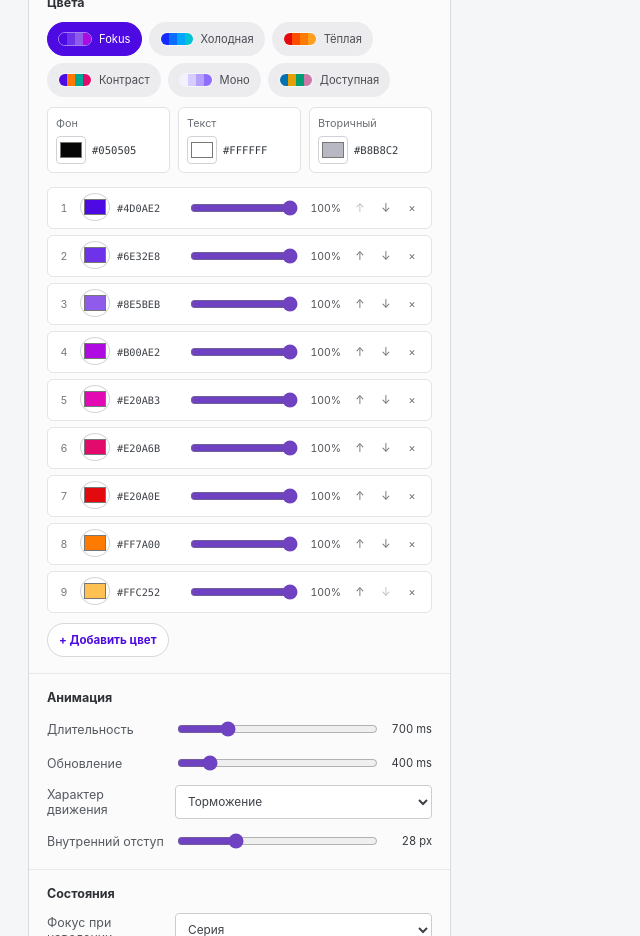
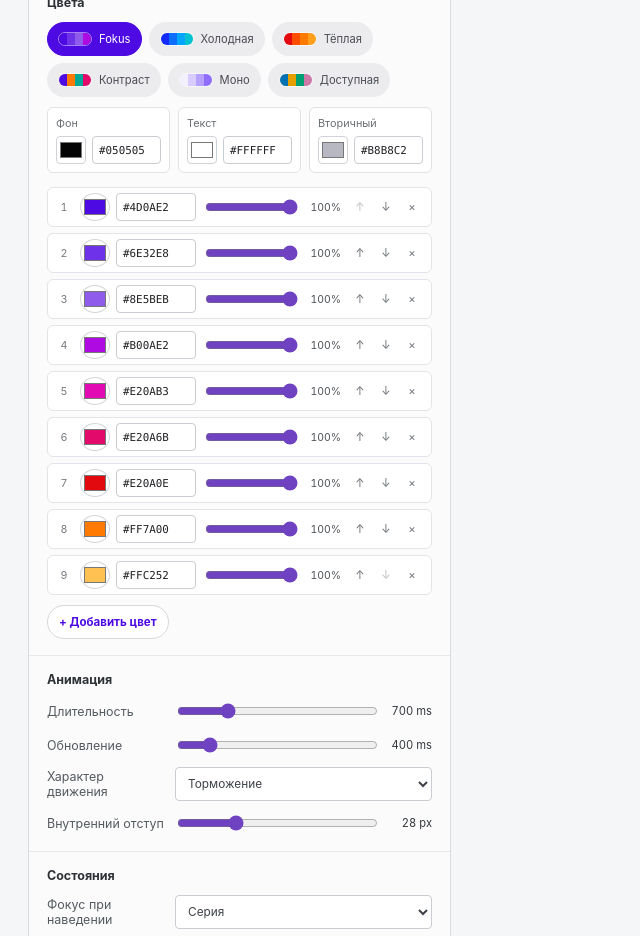
Before and after one commit to pentaoo/fokus_apache_echarts, a Vue app: page / in a window 1280 px wide. Shown: the part 2220-3156 px from the top of the page, without its empty margins (0-640 px from the left). Built offline with nearby package versions, Linux system fonts and the light colour scheme.

Commit message:
Add HEX color inputs and improve pie labels

```diff
--- a/src/App.vue
+++ b/src/App.vue
@@ -15,6 +15,7 @@ import {
   TooltipComponent,
 } from 'echarts/components'
 import VChart from 'vue-echarts'
+import HexColorInput from './components/HexColorInput.vue'
 import { applyChartStyle } from './chartStyle'
 import type {
   AnimationEasing,
@@ -1360,19 +1361,17 @@ async function copyOption() {
                 <div class="color-controls compact-colors">
                   <label>
                     <span>Граница</span>
-                    <input
+                    <HexColorInput
                       v-model="styleSettings.barBorderColor"
-                      type="color"
+                      label="Цвет границы столбца"
                     />
-                    <code>{{ styleSettings.barBorderColor }}</code>
                   </label>
                   <label>
                     <span>Фон</span>
-                    <input
+                    <HexColorInput
                       v-model="styleSettings.barBackgroundColor"
-                      type="color"
+                      label="Цвет фона столбца"
                     />
-                    <code>{{ styleSettings.barBackgroundColor }}</code>
                   </label>
                 </div>
               </details>
@@ -1598,7 +1597,7 @@ async function copyOption() {
                 >
                   <option value="outside">Снаружи</option>
                   <option value="inside">Внутри</option>
-                  <option value="center">В центре</option>
+                  <option value="center">В центре сектора</option>
                 </select>
               </label>
               <label class="select-control">
@@ -1645,11 +1644,10 @@ async function copyOption() {
                 <div class="color-controls compact-colors">
                   <label>
                     <span>Граница</span>
-                    <input
+                    <HexColorInput
                       v-model="styleSettings.pieBorderColor"
-                      type="color"
+                      label="Цвет границы сектора"
                     />
-                    <code>{{ styleSettings.pieBorderColor }}</code>
                   </label>
                 </div>
               </details>
@@ -1759,11 +1757,10 @@ async function copyOption() {
                 <div class="color-controls compact-colors">
                   <label>
                     <span>Граница</span>
-                    <input
+                    <HexColorInput
                       v-model="styleSettings.scatterBorderColor"
-                      type="color"
+                      label="Цвет границы точки"
                     />
-                    <code>{{ styleSettings.scatterBorderColor }}</code>
                   </label>
                 </div>
               </details>
@@ -2126,21 +2123,19 @@ async function copyOption() {
                 <div class="color-controls compact-colors">
                   <label>
                     <span>Фон</span>
-                    <input
+                    <HexColorInput
                       v-model="styleSettings.tooltipBackgroundColor"
-                      type="color"
                       :disabled="!styleSettings.showTooltip"
+                      label="Цвет фона tooltip"
                     />
-                    <code>{{ styleSettings.tooltipBackgroundColor }}</code>
                   </label>
                   <label>
                     <span>Граница</span>
-                    <input
+                    <HexColorInput
                       v-model="styleSettings.tooltipBorderColor"
-                      type="color"
                       :disabled="!styleSettings.showTooltip"
+                      label="Цвет границы tooltip"
                     />
-                    <code>{{ styleSettings.tooltipBorderColor }}</code>
                   </label>
                 </div>
                 <label class="range-control">
@@ -2241,19 +2236,17 @@ async function copyOption() {
                 <div class="color-controls compact-colors">
                   <label>
                     <span>Сетка</span>
-                    <input
+                    <HexColorInput
                       v-model="styleSettings.gridLineColor"
-                      type="color"
+                      label="Цвет линий сетки"
                     />
-                    <code>{{ styleSettings.gridLineColor }}</code>
                   </label>
                   <label>
                     <span>Оси</span>
-                    <input
+                    <HexColorInput
                       v-model="styleSettings.axisLineColor"
-                      type="color"
+                      label="Цвет линий осей"
                     />
-                    <code>{{ styleSettings.axisLineColor }}</code>
                   </label>
                 </div>
               </details>
@@ -2283,38 +2276,38 @@ async function copyOption() {
               <div class="color-controls">
                 <label>
                   <span>Фон</span>
-                  <input v-model="styleSettings.backgroundColor" type="color" />
-                  <code>{{ styleSettings.backgroundColor }}</code>
+                  <HexColorInput
+                    v-model="styleSettings.backgroundColor"
+                    label="Цвет фона графика"
+                  />
                 </label>
                 <label>
                   <span>Текст</span>
-                  <input v-model="styleSettings.textColor" type="color" />
-                  <code>{{ styleSettings.textColor }}</code>
+                  <HexColorInput
+                    v-model="styleSettings.textColor"
+                    label="Основной цвет текста"
+                  />
                 </label>
                 <label>
                   <span>Вторичный</span>
-                  <input v-model="styleSettings.mutedTextColor" type="color" />
-                  <code>{{ styleSettings.mutedTextColor }}</code>
+                  <HexColorInput
+                    v-model="styleSettings.mutedTextColor"
+                    label="Вторичный цвет текста"
+                  />
                 </label>
               </div>
               <div class="palette-editor">
                 <div
-                  v-for="(color, colorIndex) in styleSettings.palette"
+                  v-for="(_, colorIndex) in styleSettings.palette"
                   :key="colorIndex"
                   class="palette-row"
                 >
                   <span>{{ colorIndex + 1 }}</span>
-                  <label class="palette-color-input">
-                    <span class="visually-hidden">
-                      Цвет палитры {{ colorIndex + 1 }}
-                    </span>
-                    <input
-                      v-model="styleSettings.palette[colorIndex]"
-                      type="color"
-                      @input="markPaletteCustom"
-                    />
-                  </label>
-                  <code>{{ color }}</code>
+                  <HexColorInput
+                    v-model="styleSettings.palette[colorIndex]"
+                    :label="`Цвет палитры ${colorIndex + 1}`"
+                    @update:model-value="markPaletteCustom"
+                  />
                   <input
                     v-model.number="styleSettings.paletteOpacities[colorIndex]"
                     type="range"
@@ -2562,6 +2555,12 @@ async function copyOption() {
               </label>
             </div>
             <span class="background-name">{{ selectedBackground.name }}</span>
+            <HexColorInput
+              v-model="customBackground"
+              class="standard-background-hex"
+              label="Свой цвет фона"
+              @update:model-value="selectedBackgroundId = 'custom'"
+            />
           </fieldset>
 
           <div
--- a/src/chartStyle.ts
+++ b/src/chartStyle.ts
@@ -774,6 +774,7 @@ function stylePieSeries(
       ? sourceInnerRadius
       : config.pieInnerRadius
   const color = getPaletteColor(config, seriesIndex)
+  const labelInSectorCenter = config.pieLabelPosition === 'center'
 
   return {
     ...series,
@@ -797,15 +798,23 @@ function stylePieSeries(
     label: {
       ...series.label,
       show: config.showPieLabels,
-      position: config.pieLabelPosition,
-      align: config.labelAlignment,
+      position: labelInSectorCenter ? 'inside' : config.pieLabelPosition,
+      rotate: labelInSectorCenter ? 'tangential' : 0,
+      align: labelInSectorCenter ? 'center' : config.labelAlignment,
+      verticalAlign: labelInSectorCenter
+        ? 'middle'
+        : series.label?.verticalAlign,
       color: config.textColor,
       fontFamily: config.fontFamily,
-      fontSize: config.xAxisLabelSize,
+      fontSize: labelInSectorCenter
+        ? config.valueLabelSize
+        : config.xAxisLabelSize,
       fontWeight: config.fontWeight,
       ...(series.label?.formatter === undefined
         ? {
-            formatter: pieFormatter(config),
+            formatter: labelInSectorCenter
+              ? valueFormatter(config)
+              : pieFormatter(config),
           }
         : {}),
     },
--- /dev/null
+++ b/src/components/HexColorInput.vue
@@ -0,0 +1,112 @@
+<script setup lang="ts">
+import { ref, watch } from 'vue'
+
+const props = defineProps<{
+  label: string
+  disabled?: boolean
+}>()
+
+const color = defineModel<string>({ required: true })
+const draft = ref(color.value)
+const editing = ref(false)
+
+function normalizeHex(value: string, allowShort: boolean) {
+  const trimmed = value.trim().replace(/^#?/, '#').toUpperCase()
+
+  if (/^#[0-9A-F]{6}$/.test(trimmed)) return trimmed
+  if (allowShort && /^#[0-9A-F]{3}$/.test(trimmed)) {
+    return `#${trimmed
+      .slice(1)
+      .split('')
+      .map((character) => character.repeat(2))
+      .join('')}`
+  }
+  return null
+}
+
+function applyCompleteHex() {
+  const normalized = normalizeHex(draft.value, false)
+  if (!normalized) return
+
+  color.value = normalized
+  draft.value = normalized
+}
+
+function finishEditing() {
+  const normalized = normalizeHex(draft.value, true)
+  if (normalized) color.value = normalized
+
+  draft.value = normalized ?? color.value
+  editing.value = false
+}
+
+function updateFromPicker(event: Event) {
+  const nextColor = (event.target as HTMLInputElement).value.toUpperCase()
+  color.value = nextColor
+  draft.value = nextColor
+}
+
+watch(color, (nextColor) => {
+  if (!editing.value) draft.value = nextColor.toUpperCase()
+})
+</script>
+
+<template>
+  <div class="hex-color-editor">
+    <input
+      :value="color"
+      type="color"
+      :disabled="props.disabled"
+      :aria-label="`${props.label}: выбрать цвет`"
+      @input="updateFromPicker"
+    />
+    <input
+      v-model="draft"
+      class="hex-code-input"
+      type="text"
+      inputmode="text"
+      autocomplete="off"
+      spellcheck="false"
+      maxlength="7"
+      placeholder="#RRGGBB"
+      :disabled="props.disabled"
+      :aria-label="`${props.label}: HEX-код`"
+      @focus="editing = true"
+      @input="applyCompleteHex"
+      @blur="finishEditing"
+      @keydown.enter.prevent="finishEditing"
+    />
+  </div>
+</template>
+
+<style scoped>
+.hex-color-editor {
+  display: grid;
+  grid-template-columns: 30px minmax(0, 1fr);
+  align-items: center;
+  gap: 6px;
+  min-width: 0;
+}
+
+.hex-code-input {
+  width: 100%;
+  min-width: 0;
+  min-height: 28px;
+  height: 28px;
+  padding: 4px 6px;
+  font-family: "SFMono-Regular", Consolas, monospace;
+  font-size: 0.68rem;
+  text-transform: uppercase;
+}
+
+input[type="color"] {
+  width: 30px;
+  min-width: 30px;
+  min-height: 28px;
+  height: 28px;
+  padding: 1px;
+  border-color: #cfd3d7;
+  border-radius: 4px;
+  cursor: pointer;
+}
+</style>
--- a/src/style.css
+++ b/src/style.css
@@ -580,6 +580,10 @@ button:disabled {
   font-size: 0.68rem;
 }
 
+.color-controls .hex-color-editor {
+  grid-column: 1 / -1;
+}
+
 .color-controls input[type="color"] {
   width: 30px;
   min-height: 28px;
@@ -649,8 +653,7 @@ button:disabled {
 .palette-row {
   display: grid;
   grid-template-columns:
-    18px 30px minmax(54px, 64px) minmax(46px, 1fr) 38px
-    auto;
+    18px minmax(116px, 0.9fr) minmax(46px, 1fr) 38px auto;
   align-items: center;
   gap: 7px;
   min-width: 0;
@@ -1115,6 +1118,10 @@ button:disabled {
   font-size: 0.8rem;
 }
 
+.standard-background-hex {
+  width: 126px;
+}
+
 .chart-stage {
   width: 100%;
   height: 440px;
@@ -1255,11 +1262,20 @@ pre {
   }
 
   .palette-row {
-    grid-template-columns: 18px 30px minmax(48px, 1fr) 38px;
+    grid-template-columns: 18px minmax(0, 1fr) 38px;
+  }
+
+  .palette-row .hex-color-editor {
+    grid-column: 2 / 4;
   }
 
   .palette-row input[type="range"] {
-    grid-column: 2 / 5;
+    grid-column: 2 / 3;
+    grid-row: 2;
+  }
+
+  .palette-row output {
+    grid-column: 3;
     grid-row: 2;
   }
 
```
